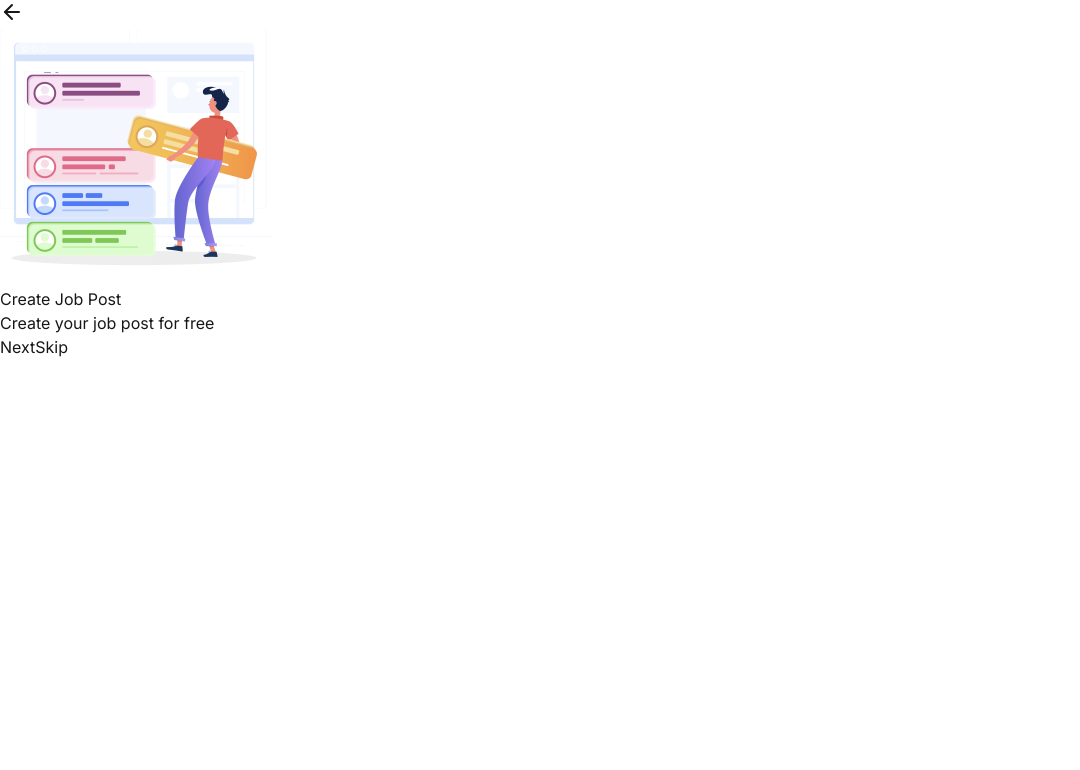
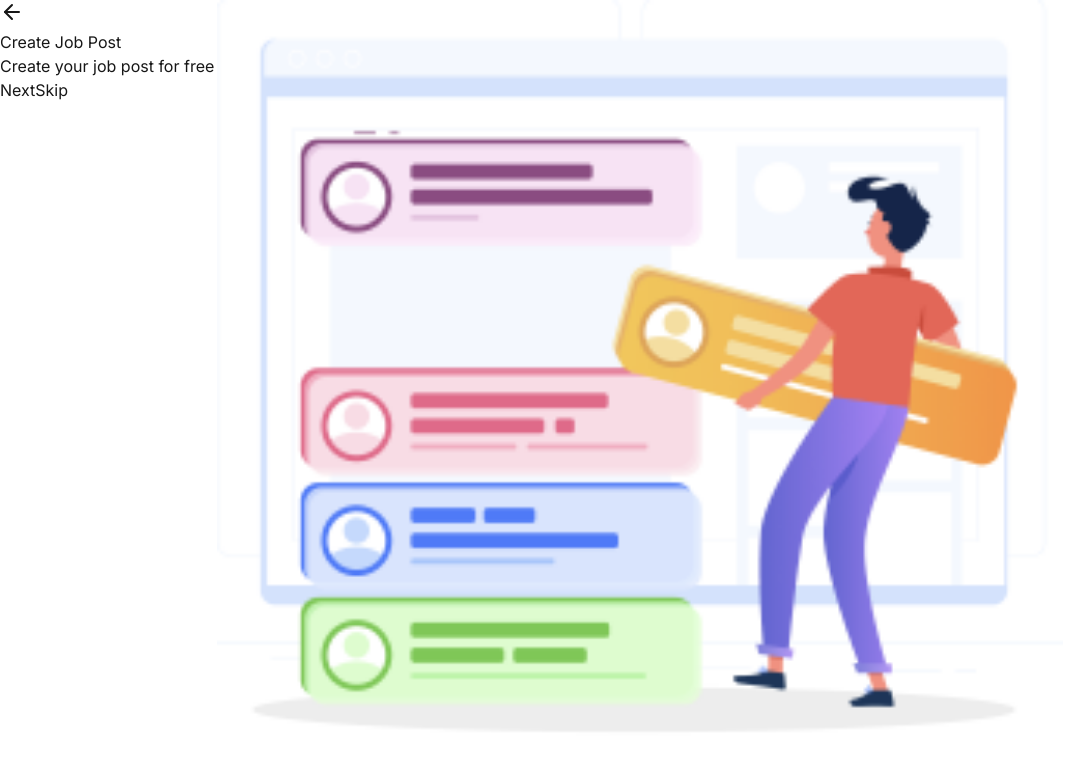
Before and after one commit to shakymaker/madam-aid-app, a Next.js app: page / in a window 1280 px wide. Shown: the top 770 px of the page, without its empty margins (0-1080 px from the left). Built offline with nearby package versions, Linux system fonts and the light colour scheme.

Commit message:
Fix image optimization and HTML entities

```diff
--- a/src/components/common/Onboarding.js
+++ b/src/components/common/Onboarding.js
@@ -2,6 +2,7 @@
 
 import { useState } from 'react';
 import { ArrowLeft } from 'lucide-react';
+import Image from 'next/image';
 
 const OnboardingStep = ({ title, description, image, index, total }) => (
   <div className="flex flex-col items-center px-6 pt-6">
@@ -10,11 +11,14 @@ const OnboardingStep = ({ title, description, image, index, total }) => (
     </button>
 
     <div className="flex-1 flex flex-col items-center justify-center max-w-md mx-auto text-center">
-      <img
-        src={image}
-        alt={title}
-        className="w-64 h-64 mb-8"
-      />
+      <div className="w-64 h-64 relative mb-8">
+        <Image
+          src={image}
+          alt={title}
+          fill
+          style={{ objectFit: 'contain' }}
+        />
+      </div>
 
       <h2 className="text-2xl font-semibold text-gray-800 mb-2">{title}</h2>
       <p className="text-gray-600 mb-8">{description}</p>
@@ -75,7 +79,7 @@ const Onboarding = () => {
             onClick={() => window.location.href = '/login'}
             className="w-full bg-green-600 text-white rounded-lg py-3 font-medium"
           >
-            Let's Start
+            Lets Start
           </button>
         )}
 
```
